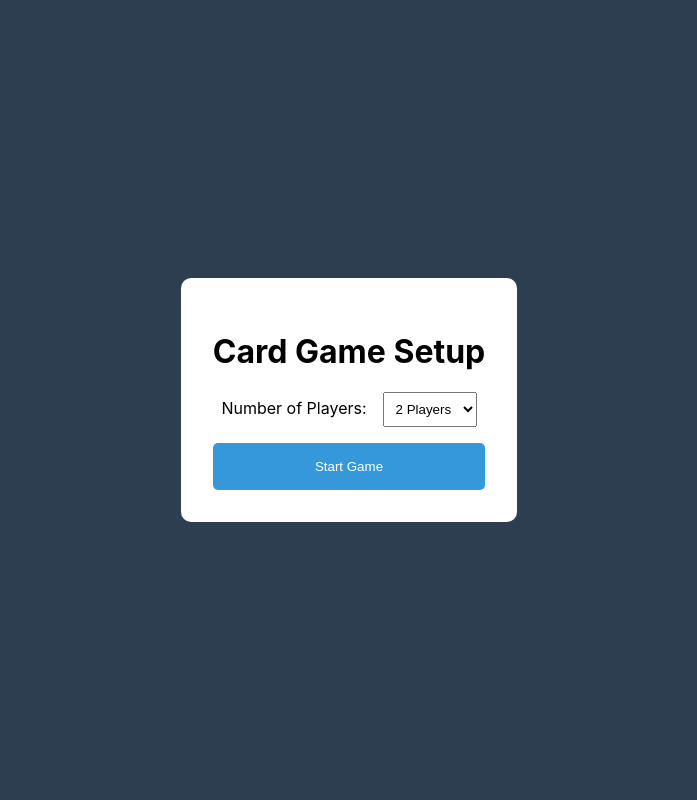
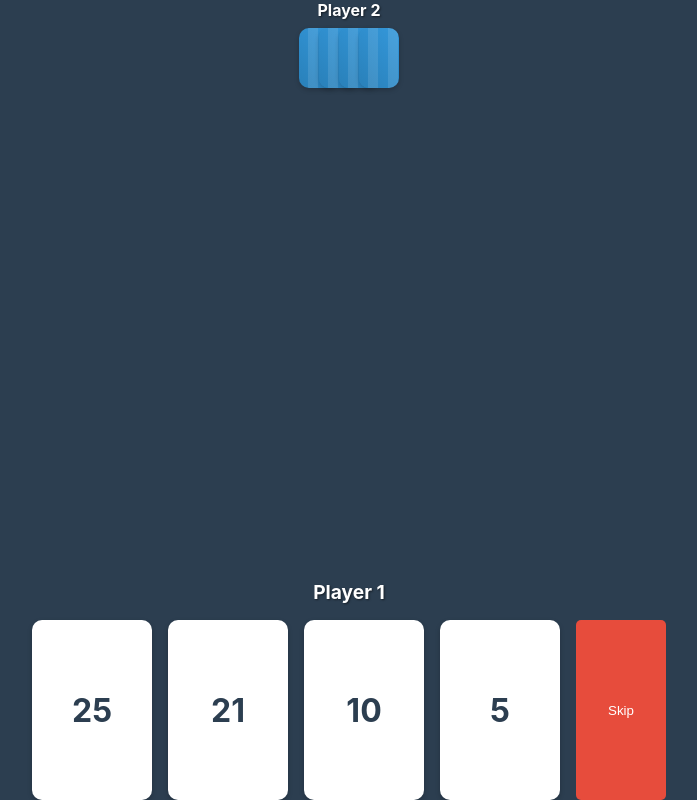
Before and after one commit to knek-little-projects/phrasal-verbs, a React (Create React App) app: page / in a window 1280 px wide. Shown: the whole page, without its empty margins (291-988 px from the left). Built offline with nearby package versions, Linux system fonts and the light colour scheme.

Commit message:
improvements

```diff
--- a/src/App.jsx
+++ b/src/App.jsx
@@ -1,24 +1,102 @@
-import { useState } from 'react';
-import GameSetup from './components/GameSetup';
+import { useState, useEffect } from 'react';
 import GameBoard from './components/GameBoard';
 import './App.scss';
 
 function App() {
-  const [gameStarted, setGameStarted] = useState(false);
-  const [players, setPlayers] = useState(2);
+  const [deck, setDeck] = useState([]);
+  const [players, setPlayers] = useState([]);
+  const [currentPlayer, setCurrentPlayer] = useState(0);
+  const [tableCards, setTableCards] = useState([]);
+  const [cardPositions, setCardPositions] = useState([]);
+  const [winner, setWinner] = useState(null);
 
-  const startGame = (numberOfPlayers) => {
-    setPlayers(numberOfPlayers);
-    setGameStarted(true);
+  const initializeGame = () => {
+    const newDeck = [];
+    for (let i = 1; i <= 32; i++) {
+      newDeck.push({ id: i, number: i });
+    }
+
+    // Shuffle deck
+    for (let i = newDeck.length - 1; i > 0; i--) {
+      const j = Math.floor(Math.random() * (i + 1));
+      [newDeck[i], newDeck[j]] = [newDeck[j], newDeck[i]];
+    }
+
+    // Deal cards to players
+    const newPlayers = [];
+    for (let i = 0; i < 2; i++) {
+      newPlayers.push({
+        id: i,
+        cards: newDeck.splice(0, 4)
+      });
+    }
+
+    setDeck(newDeck);
+    setPlayers(newPlayers);
+    setCurrentPlayer(0);
+    setTableCards([]);
+    setCardPositions([]);
+    setWinner(null);
+  };
+
+  useEffect(() => {
+    initializeGame();
+  }, []);
+
+  const getRandomShift = () => {
+    const getRandomShiftValue = () => {
+      const shift = Math.random() * (20 - 5) + 5;
+      return Math.random() > 0.5 ? shift : -shift;
+    };
+
+    return {
+      x: getRandomShiftValue(),
+      y: getRandomShiftValue(),
+      rotation: Math.random() * 30 - 15
+    };
+  };
+
+  const handlePlayCard = (cardIndex) => {
+    const updatedPlayers = [...players];
+    const card = updatedPlayers[currentPlayer].cards[cardIndex];
+    updatedPlayers[currentPlayer].cards.splice(cardIndex, 1);
+
+    setTableCards([...tableCards, card]);
+    setCardPositions([...cardPositions, getRandomShift()]);
+
+    if (updatedPlayers[currentPlayer].cards.length === 0) {
+      setWinner(currentPlayer);
+    } else {
+      setCurrentPlayer((currentPlayer + 1) % 2);
+    }
+
+    setPlayers(updatedPlayers);
+  };
+
+  const handleSkipTurn = () => {
+    if (deck.length > 0) {
+      const updatedPlayers = [...players];
+      const newCard = deck[0];
+      updatedPlayers[currentPlayer].cards.push(newCard);
+
+      setDeck(deck.slice(1));
+      setPlayers(updatedPlayers);
+      setCurrentPlayer((currentPlayer + 1) % 2);
+    }
   };
 
   return (
     <div className="app">
-      {!gameStarted ? (
-        <GameSetup onStart={startGame} />
-      ) : (
-        <GameBoard numberOfPlayers={players} />
-      )}
+      <GameBoard
+        players={players}
+        currentPlayer={currentPlayer}
+        tableCards={tableCards}
+        cardPositions={cardPositions}
+        winner={winner}
+        onPlayCard={handlePlayCard}
+        onSkipTurn={handleSkipTurn}
+        onRestart={initializeGame}
+      />
     </div>
   );
 }
--- a/src/components/GameBoard.jsx
+++ b/src/components/GameBoard.jsx
@@ -1,73 +1,35 @@
-import { useState, useEffect } from 'react';
 import Card from './Card';
 import './GameBoard.scss';
 
-function GameBoard({ numberOfPlayers }) {
-  const [deck, setDeck] = useState([]);
-  const [players, setPlayers] = useState([]);
-  const [currentPlayer, setCurrentPlayer] = useState(0);
-  const [tableCards, setTableCards] = useState([]);
-
-  // Initialize deck and deal cards
-  useEffect(() => {
-    const newDeck = [];
-    for (let i = 1; i <= 32; i++) {
-      newDeck.push({ id: i, number: i });
-    }
-
-    // Shuffle deck
-    for (let i = newDeck.length - 1; i > 0; i--) {
-      const j = Math.floor(Math.random() * (i + 1));
-      [newDeck[i], newDeck[j]] = [newDeck[j], newDeck[i]];
-    }
-
-    // Deal cards to players
-    const newPlayers = [];
-    for (let i = 0; i < numberOfPlayers; i++) {
-      newPlayers.push({
-        id: i,
-        cards: newDeck.splice(0, 4)
-      });
-    }
-
-    setDeck(newDeck);
-    setPlayers(newPlayers);
-  }, [numberOfPlayers]);
-
-  const playCard = (cardIndex) => {
-    const player = players[currentPlayer];
-    const card = player.cards[cardIndex];
-
-    // Remove card from player's hand
-    const updatedPlayers = [...players];
-    updatedPlayers[currentPlayer].cards.splice(cardIndex, 1);
-
-    // Add card to table
-    setTableCards([...tableCards, card]);
-
-    // Next player's turn
-    setCurrentPlayer((currentPlayer + 1) % numberOfPlayers);
-    setPlayers(updatedPlayers);
-  };
-
-  const skipTurn = () => {
-    if (deck.length > 0) {
-      const updatedPlayers = [...players];
-      const newCard = deck[0];
-      updatedPlayers[currentPlayer].cards.push(newCard);
-
-      setDeck(deck.slice(1));
-      setPlayers(updatedPlayers);
-      setCurrentPlayer((currentPlayer + 1) % numberOfPlayers);
-    }
-  };
-
+function GameBoard({
+  players,
+  currentPlayer,
+  tableCards,
+  cardPositions,
+  winner,
+  onPlayCard,
+  onSkipTurn,
+  onRestart
+}) {
   return (
     <div className="game-board">
+      {winner !== null ? (
+        <div className="winner-overlay">
+          <div className="winner-message">
+            <h2>🎉 Player {winner + 1} Wins! 🎉</h2>
+            <button className="restart-button" onClick={onRestart}>
+              Start Over
+            </button>
+          </div>
+        </div>
+      ) : (
+        <>
           <div className="opponents">
             {players.map((player, index) => (
               index !== currentPlayer && (
-            <div key={player.id} className="opponent-cards">
+                <div key={player.id} className="opponent">
+                  <div className="player-name">Player {player.id + 1}</div>
+                  <div className="opponent-cards">
                     {player.cards.map((card, cardIndex) => (
                       <Card
                         key={cardIndex}
@@ -77,27 +39,43 @@ function GameBoard({ numberOfPlayers }) {
                       />
                     ))}
                   </div>
+                </div>
               )
             ))}
           </div>
 
           <div className="table">
-        {tableCards.length > 0 && (
-          <Card card={tableCards[tableCards.length - 1]} faceDown={false} />
-        )}
+            {tableCards.map((card, index) => (
+              <div
+                key={index}
+                className="table-card"
+                style={{
+                  position: 'absolute',
+                  transform: `translate(${cardPositions[index]?.x}px, ${cardPositions[index]?.y}px) rotate(${cardPositions[index]?.rotation}deg)`,
+                  '--card-index': index
+                }}
+              >
+                <Card card={card} faceDown={false} />
+              </div>
+            ))}
           </div>
 
+          <div className="current-player">
+            <div className="player-name">Player {currentPlayer + 1}</div>
             <div className="player-cards">
               {players[currentPlayer]?.cards.map((card, index) => (
                 <Card
                   key={index}
                   card={card}
                   faceDown={false}
-            onClick={() => playCard(index)}
+                  onClick={() => onPlayCard(index)}
                 />
               ))}
-        <button className="skip-button" onClick={skipTurn}>Skip</button>
+              <button className="skip-button" onClick={onSkipTurn}>Skip</button>
             </div>
+          </div>
+        </>
+      )}
     </div>
   );
 }
--- a/src/components/GameBoard.scss
+++ b/src/components/GameBoard.scss
@@ -18,6 +18,30 @@
     @media (max-width: 768px) {
       gap: 0.5rem;
       margin-bottom: 1rem;
+      flex-wrap: wrap;
+    }
+  }
+
+  .opponent {
+    display: flex;
+    flex-direction: column;
+    align-items: center;
+    gap: 0.5rem;
+
+    .player-name {
+      color: white;
+      font-size: 1rem;
+      font-weight: bold;
+      text-shadow: 1px 1px 2px rgba(0,0,0,0.5);
+
+      @media (max-width: 768px) {
+        font-size: 0.9rem;
+      }
+    }
+
+    .opponent-cards {
+      display: flex;
+      justify-content: center;
     }
   }
 
@@ -26,23 +50,51 @@
     display: flex;
     justify-content: center;
     align-items: center;
-    min-height: 200px; // Ensure minimum space for cards
+    min-height: 200px;
+    position: relative;
 
     @media (max-width: 768px) {
       min-height: 150px;
     }
+
+    .table-card {
+      position: absolute;
+      transition: transform 0.3s ease;
+
+      &:nth-child(n+1) {
+        z-index: var(--card-index);
+      }
+    }
   }
 
-  .player-cards {
+  .current-player {
     display: flex;
-    justify-content: center;
+    flex-direction: column;
+    align-items: center;
     gap: 1rem;
     margin-top: 2rem;
 
-    @media (max-width: 768px) {
-      gap: 0.5rem;
-      margin-top: 1rem;
-      flex-wrap: wrap; // Allow cards to wrap on small screens
+    .player-name {
+      color: white;
+      font-size: 1.2rem;
+      font-weight: bold;
+      text-shadow: 1px 1px 2px rgba(0,0,0,0.5);
+
+      @media (max-width: 768px) {
+        font-size: 1rem;
+      }
+    }
+
+    .player-cards {
+      display: flex;
+      justify-content: center;
+      gap: 1rem;
+
+      @media (max-width: 768px) {
+        gap: 0.5rem;
+        margin-top: 0.5rem;
+        flex-wrap: wrap;
+      }
     }
   }
 
@@ -63,4 +115,65 @@
       background: #c0392b;
     }
   }
+
+  .winner-overlay {
+    position: fixed;
+    top: 0;
+    left: 0;
+    right: 0;
+    bottom: 0;
+    background: rgba(0, 0, 0, 0.8);
+    display: flex;
+    justify-content: center;
+    align-items: center;
+    z-index: 1000;
+
+    .winner-message {
+      background: white;
+      padding: 2rem;
+      border-radius: 10px;
+      text-align: center;
+      animation: pop-in 0.5s ease-out;
+
+      h2 {
+        color: #2c3e50;
+        margin-bottom: 1.5rem;
+        font-size: 2rem;
+
+        @media (max-width: 768px) {
+          font-size: 1.5rem;
+        }
+      }
+
+      .restart-button {
+        padding: 1rem 2rem;
+        background: #3498db;
+        color: white;
+        border: none;
+        border-radius: 5px;
+        cursor: pointer;
+        font-size: 1.1rem;
+
+        &:hover {
+          background: #2980b9;
+        }
+
+        @media (max-width: 768px) {
+          padding: 0.75rem 1.5rem;
+          font-size: 1rem;
+        }
+      }
+    }
+  }
 }
+
+@keyframes pop-in {
+  0% {
+    transform: scale(0.5);
+    opacity: 0;
+  }
+  100% {
+    transform: scale(1);
+    opacity: 1;
+  }
+}
--- a/src/components/GameSetup.jsx
+++ b/src/components/GameSetup.jsx
@@ -3,6 +3,11 @@ import './GameSetup.scss';
 
 function GameSetup({ onStart }) {
   const [players, setPlayers] = useState(2);
+  const [initialCards, setInitialCards] = useState(4);
+
+  const handleStart = () => {
+    onStart(players, initialCards);
+  };
 
   return (
     <div className="game-setup">
@@ -19,7 +24,18 @@ function GameSetup({ onStart }) {
             <option value={4}>4 Players</option>
           </select>
         </label>
-        <button onClick={() => onStart(players)}>Start Game</button>
+        <label>
+          Initial Cards per Player:
+          <select
+            value={initialCards}
+            onChange={(e) => setInitialCards(parseInt(e.target.value))}
+          >
+            {[2, 3, 4, 5, 6].map(num => (
+              <option key={num} value={num}>{num} Cards</option>
+            ))}
+          </select>
+        </label>
+        <button onClick={handleStart}>Start Game</button>
       </div>
     </div>
   );
--- a/src/components/GameSetup.scss
+++ b/src/components/GameSetup.scss
@@ -34,10 +34,24 @@
     }
 
     label {
+      display: flex;
+      flex-direction: column;
+      align-items: center;
+      margin-bottom: 1rem;
+
       @media (max-width: 768px) {
-        display: flex;
-        flex-direction: column;
-        align-items: center;
+        width: 100%;
+      }
+
+      select {
+        margin-top: 0.5rem;
+        padding: 0.5rem;
+        min-width: 200px;
+
+        @media (max-width: 768px) {
+          width: 100%;
+          min-width: unset;
+        }
       }
     }
 
```
Lines whose indentation alone changed are shown as unchanged.
